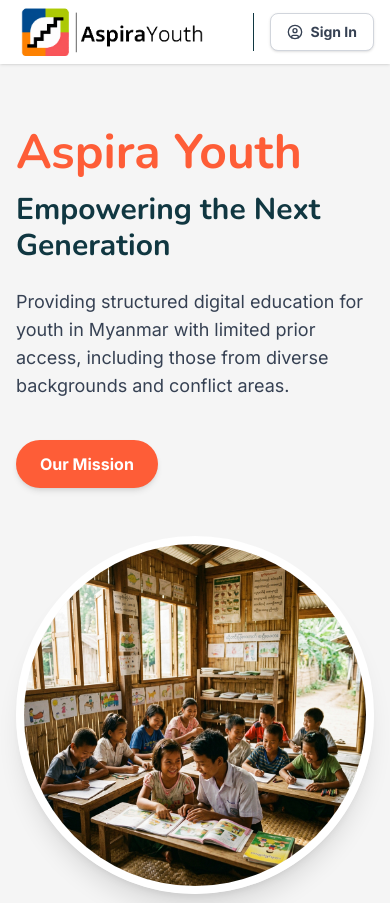
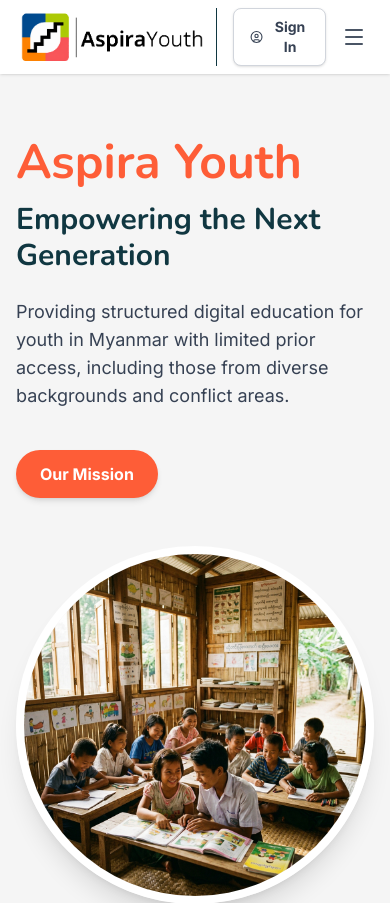
Before and after one commit to targetmathematics01/svg, a Next.js app in the folder aspira-youth/: page / in a window 390 px wide. Shown: the top 903 px of the page. Built offline with nearby package versions, Linux system fonts and the light colour scheme; no server answers.

Commit message:
Add mobile hamburger menu

```diff
--- a/aspira-youth/src/components/layout/Navbar.tsx
+++ b/aspira-youth/src/components/layout/Navbar.tsx
@@ -1,14 +1,20 @@
 "use client";
 
+import { useState, useEffect } from "react";
 import Image from "next/image";
 import Link from "next/link";
-import { Heart, LogOut, UserCircle } from "lucide-react";
+import { Heart, LogOut, UserCircle, Menu, X } from "lucide-react";
 import { useAuth } from "@/context/AuthContext";
 import { usePathname } from "next/navigation";
 
 export default function Navbar() {
   const { user, signInWithGoogle, logout, loading } = useAuth();
   const pathname = usePathname();
+  const [isMobileMenuOpen, setIsMobileMenuOpen] = useState(false);
+
+  useEffect(() => {
+    setIsMobileMenuOpen(false);
+  }, [pathname]);
 
   const isActive = (path: string) => {
     if (path === "/") return pathname === "/";
@@ -60,7 +66,29 @@ export default function Navbar() {
           </div>
 
         </div>
+
+        {/* Mobile Menu Toggle Button */}
+        <button
+          className="md:hidden p-2 text-gray-600 hover:text-gray-900 ml-2"
+          onClick={() => setIsMobileMenuOpen(!isMobileMenuOpen)}
+          aria-label="Toggle Menu"
+        >
+          {isMobileMenuOpen ? <X className="w-6 h-6" /> : <Menu className="w-6 h-6" />}
+        </button>
       </div>
+
+      {/* Mobile Navigation Menu */}
+      {isMobileMenuOpen && (
+        <div className="md:hidden bg-white border-t border-gray-100 absolute w-full left-0 shadow-lg pb-4">
+          <nav className="flex flex-col py-4 px-6 gap-4 font-bold text-[var(--color-dark)] text-lg">
+            <Link href="/" className={`hover:text-[var(--color-primary)] transition-colors ${isActive("/") ? "text-[var(--color-primary)]" : ""}`}>Home</Link>
+            <Link href="/blog" className={`hover:text-[var(--color-primary)] transition-colors ${isActive("/blog") ? "text-[var(--color-primary)]" : ""}`}>Blog</Link>
+            <Link href="/activities" className={`hover:text-[var(--color-primary)] transition-colors ${isActive("/activities") ? "text-[var(--color-primary)]" : ""}`}>Activities</Link>
+            <Link href="/forum" className={`hover:text-[var(--color-primary)] transition-colors ${isActive("/forum") ? "text-[var(--color-primary)]" : ""}`}>Forum</Link>
+            <Link href="/team" className={`hover:text-[var(--color-primary)] transition-colors ${isActive("/team") ? "text-[var(--color-primary)]" : ""}`}>Our Team</Link>
+          </nav>
+        </div>
+      )}
     </header>
   );
 }
```
